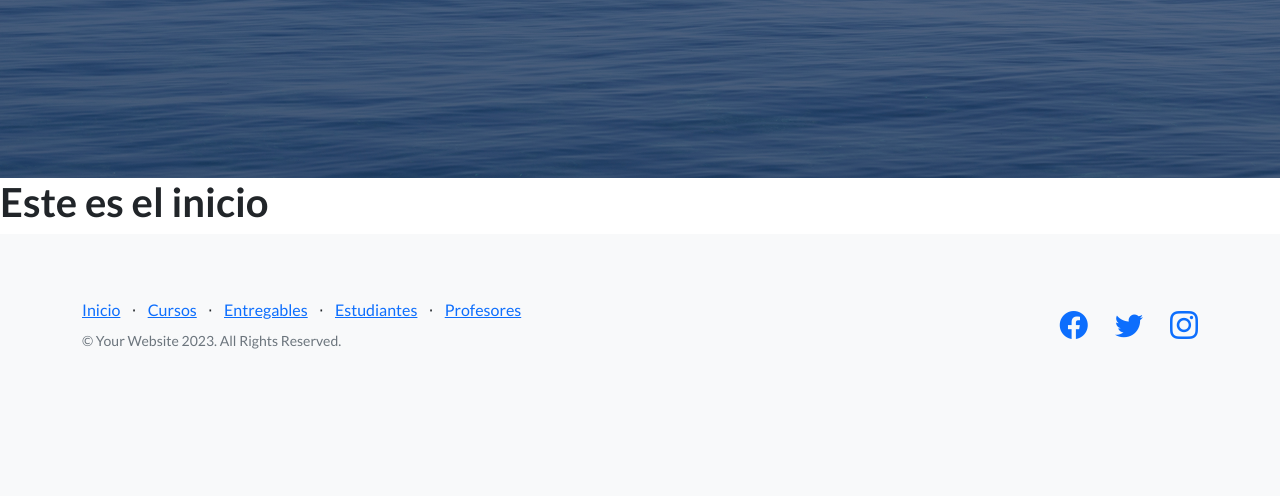
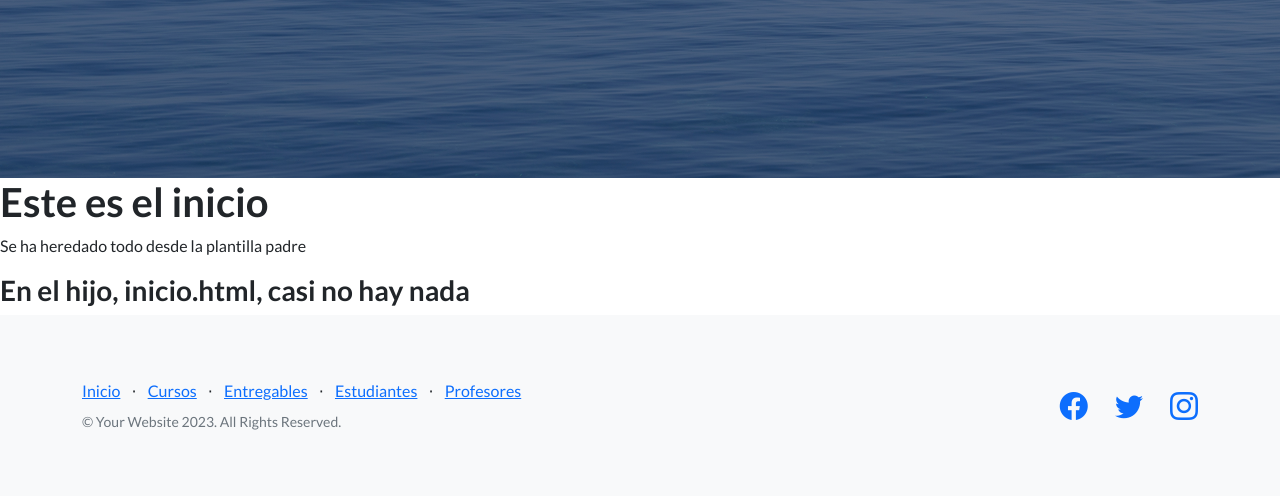
Before and after one commit to marcoscapponi/appCoder, a Django app: page /appCoder/ in a window 1280 px wide. Shown: the part 557-1053 px from the top of the page. Before the commit the page ends 906 px from the top, so only its background shows below. Run offline with Django 5.2, Linux system fonts and the light colour scheme; some libraries are stand-ins or nearby versions.

Commit message:
arreglo de inicio.html

```diff
--- a/appCoder/templates/appCoder/inicio.html
+++ b/appCoder/templates/appCoder/inicio.html
@@ -2,4 +2,6 @@
 
 {% block contenidoQueCambia %}
 <h1>Este es el inicio</h1>
+<p>Se ha heredado todo desde la plantilla padre</p>
+<h3>En el hijo, inicio.html, casi no hay nada</h3>
 {% endblock %}
```
